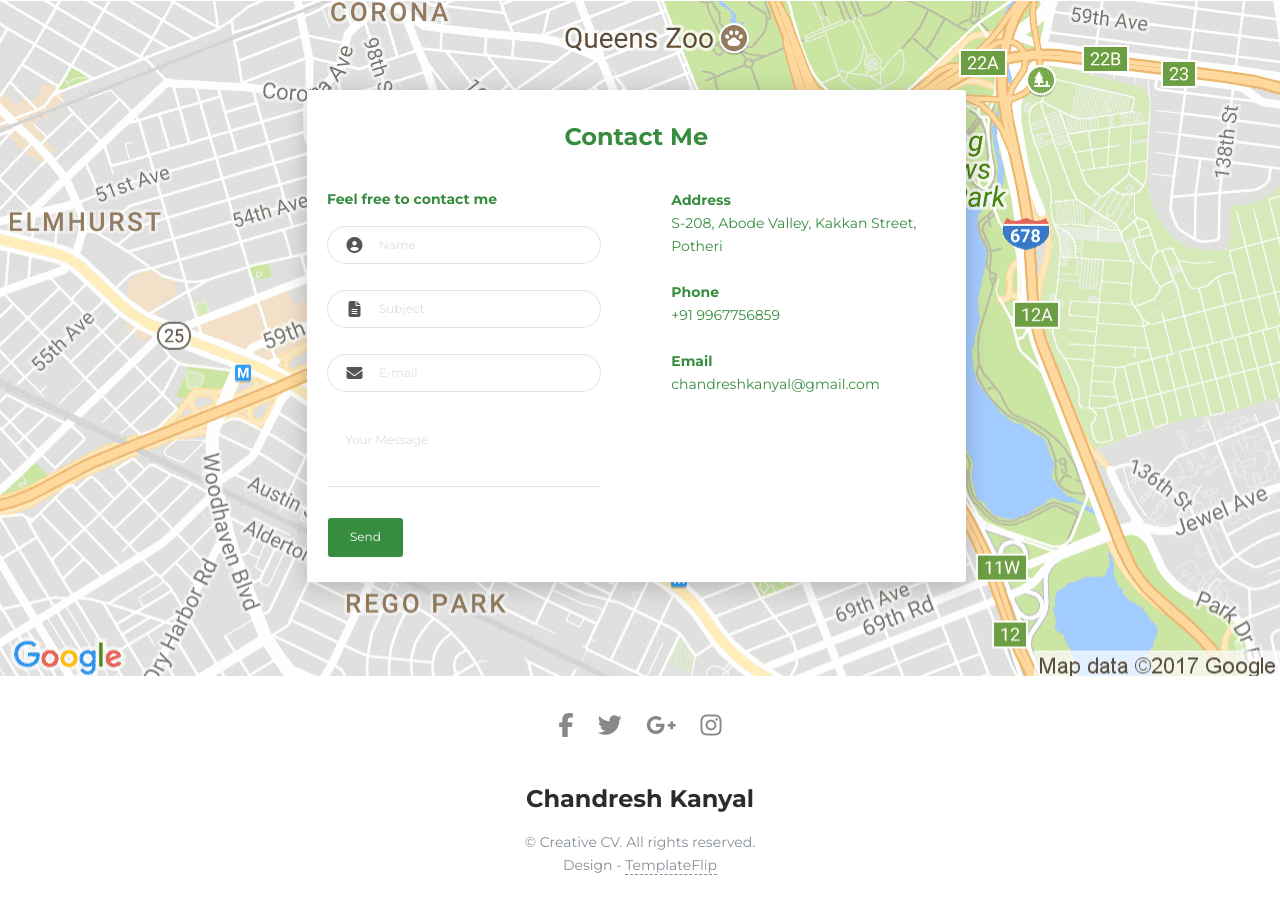
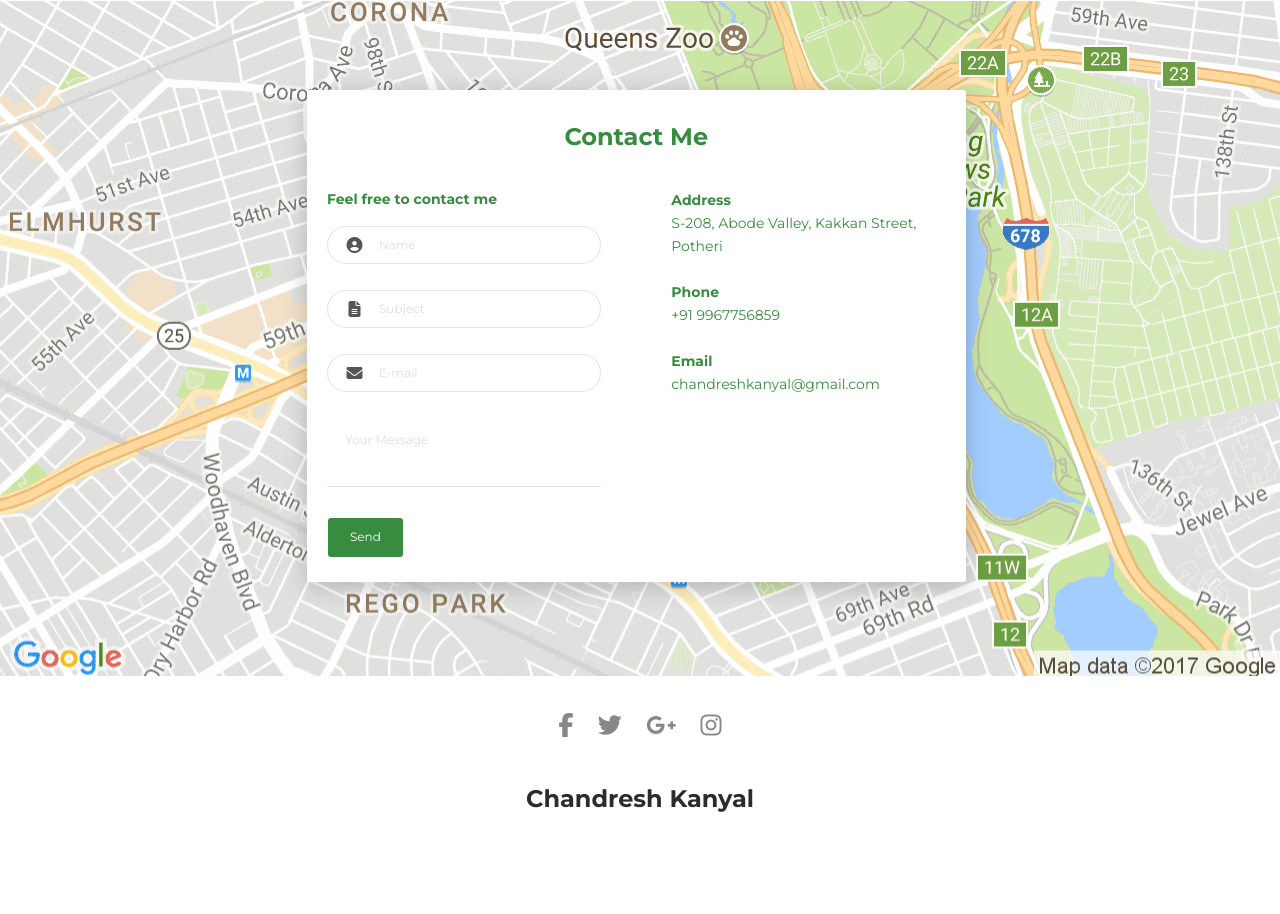
Before and after one commit to pr7010/ParthWebpage-, a plain HTML site: page index.html in a window 1280 px wide. Shown: the part 5166-6080 px from the top of the page. After the commit the page ends 6021 px from the top, so only its background shows below. Drawn offline with Linux system fonts and the light colour scheme.

Commit message:
Removed credits

```diff
--- a/index.html
+++ b/index.html
@@ -474,7 +474,7 @@
       <div class="container text-center"><a class="cc-facebook btn btn-link" href="#"><i class="fa fa-facebook fa-2x " aria-hidden="true"></i></a><a class="cc-twitter btn btn-link " href="#"><i class="fa fa-twitter fa-2x " aria-hidden="true"></i></a><a class="cc-google-plus btn btn-link" href="#"><i class="fa fa-google-plus fa-2x" aria-hidden="true"></i></a><a class="cc-instagram btn btn-link" href="#"><i class="fa fa-instagram fa-2x " aria-hidden="true"></i></a></div>
       <div class="h4 title text-center">Chandresh Kanyal</div>
       <div class="text-center text-muted">
-        <p>&copy; Creative CV. All rights reserved.<br>Design - <a class="credit" href="https://templateflip.com" target="_blank">TemplateFlip</a></p>
+
       </div>
     </footer>
     <script src="js/core/jquery.3.2.1.min.js?ver=1.1.0"></script>
```
